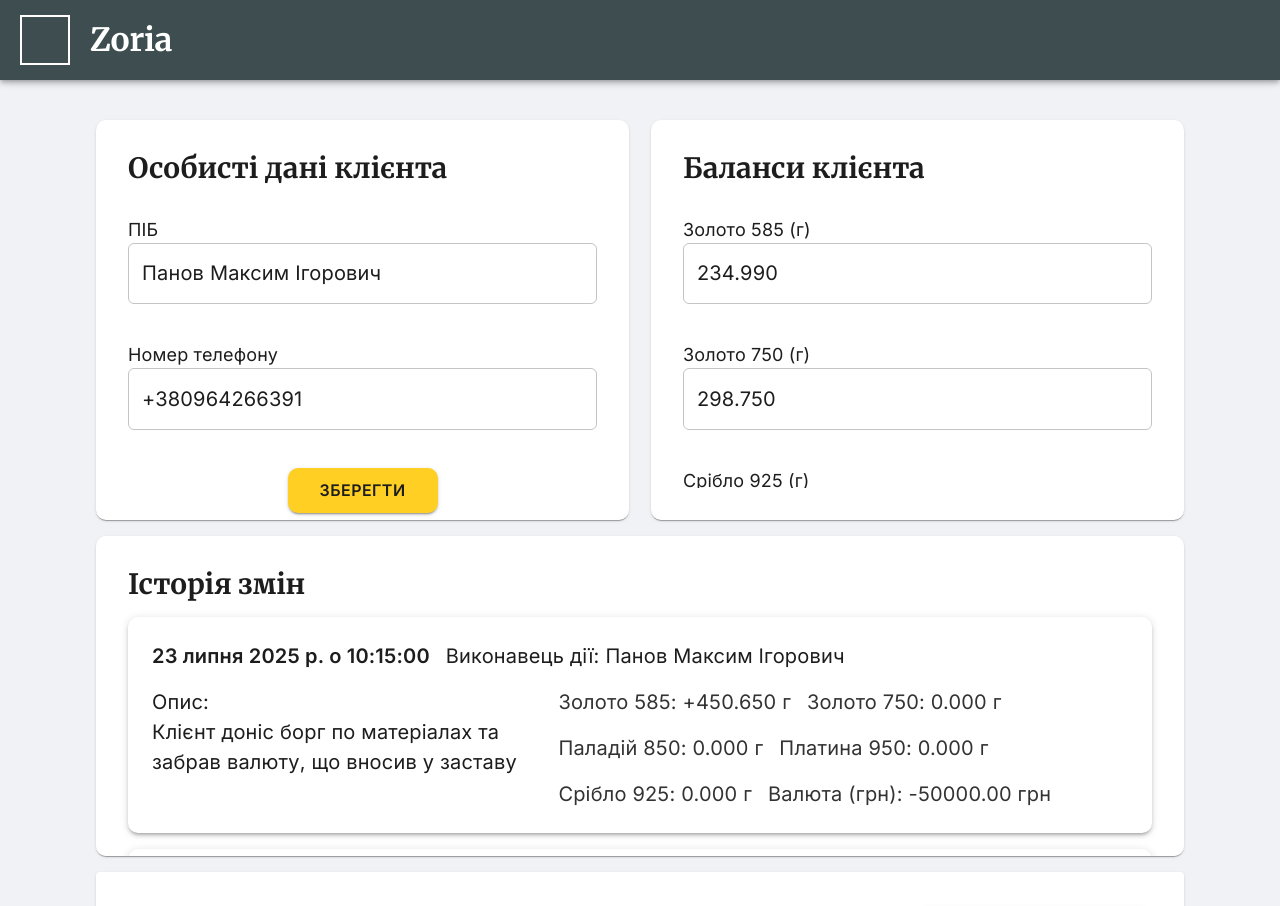
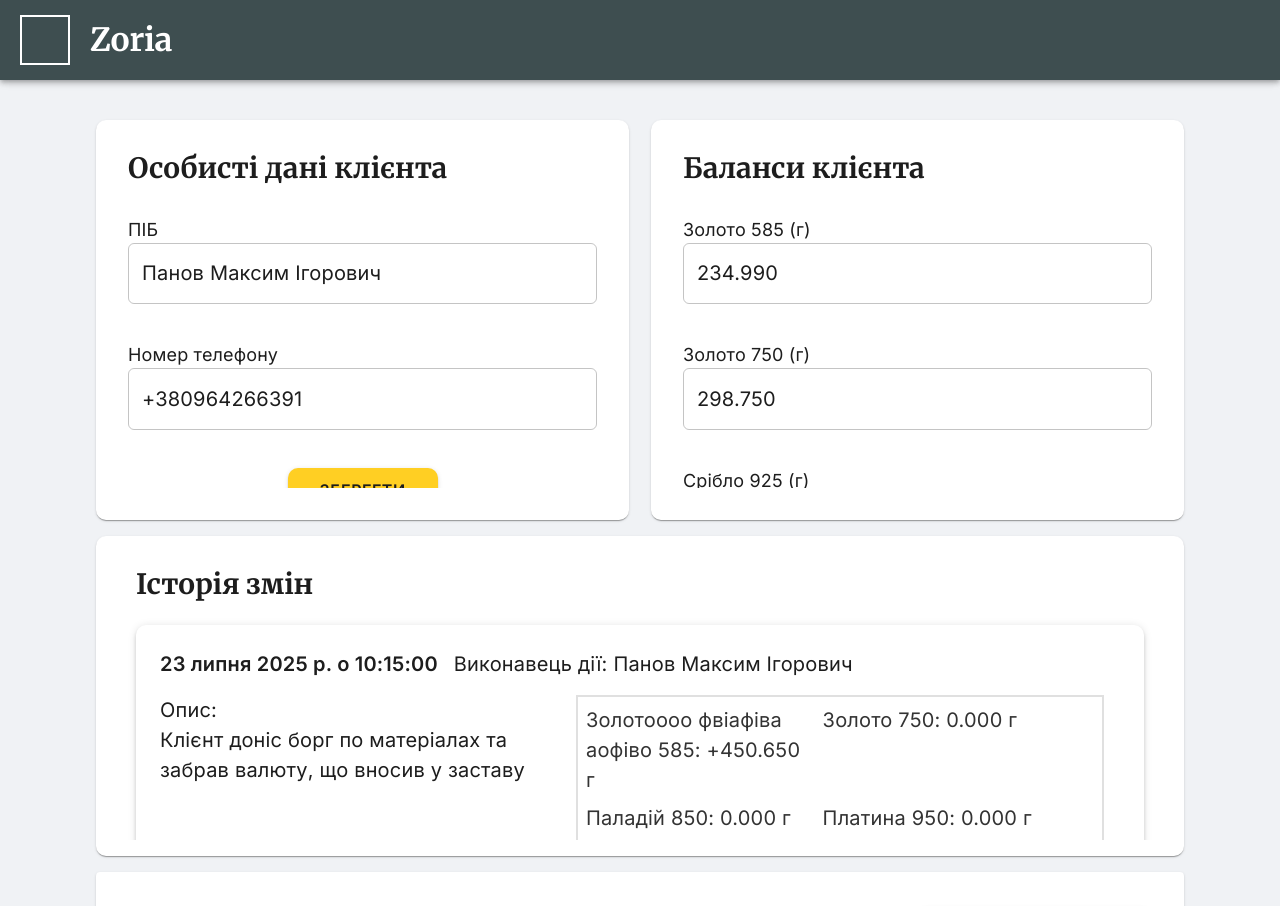
Before and after one commit to zoria-jewelry/app-frontend, a React (Vite) app: page /customers/1 in a window 1280 px wide. Shown: the top 906 px of the page. Built offline with nearby package versions, Linux system fonts and the light colour scheme; no server answers; some icons are missing.

Commit message:
Fix visual errors in chrome

```diff
--- a/public/audit-records.json
+++ b/public/audit-records.json
@@ -8,7 +8,7 @@
             "affectedCustomerFullName": "Недашківська Валерія Віталіївна",
             "description": "Клієнт доніс борг по матеріалах та забрав валюту, що вносив у заставу",
             "entryRows": [
-                { "materialName": "Золото 585", "delta": 450.65 },
+                { "materialName": "Золотоооо фвіафіва аофіво 585", "delta": 450.65 },
                 { "materialName": "Золото 750", "delta": 0 },
                 { "materialName": "Паладій 850", "delta": 0 },
                 { "materialName": "Платина 950", "delta": 0 },
--- a/src/api/employeesApiClient.ts
+++ b/src/api/employeesApiClient.ts
@@ -5,7 +5,7 @@ import type { CreateEmployeeFormData } from '../validation/schemas.ts';
 export class EmployeesApiClient extends AbstractApiClient {
     public static async get(page: number): Promise<EmployeesListDto | undefined> {
         console.log(`EmployeesApiClient.get: page - ${page + 1}`);
-        const params = { page: page + 1, isArchived: false, page_size: 3 };
+        const params = { page: page + 1, isArchived: false, page_size: 10 };
         return await this.apiRequest<EmployeesListDto>({ url: `/employees/`, params });
     }
 
@@ -18,7 +18,7 @@ export class EmployeesApiClient extends AbstractApiClient {
 
     public static async getArchived(page: number): Promise<EmployeesListDto | undefined> {
         console.log(`EmployeesApiClient.getArchived: page - ${page}`);
-        const params = { page: page + 1, isArchived: true, page_size: 3 };
+        const params = { page: page + 1, isArchived: true, page_size: 10 };
         return await this.apiRequest<EmployeesListDto>({ url: `/employees/`, params });
     }
 
--- a/src/components/common/OrdersTableComponent.tsx
+++ b/src/components/common/OrdersTableComponent.tsx
@@ -101,7 +101,11 @@ const OrdersTableComponent = ({ orders, setPage, updateCallback }: OrdersTablePr
                                             key={`product-name-${entry.productId}-${order.id}`}
                                             variant="body2"
                                             noWrap
-                                            overflow="scroll"
+                                            sx={{
+                                                overflow: 'hidden',
+                                                textOverflow: 'ellipsis',
+                                                whiteSpace: 'nowrap',
+                                            }}
                                         >
                                             {entry.productName}
                                         </Typography>
--- a/src/components/customer/CustomerAuditRecordsComponent.tsx
+++ b/src/components/customer/CustomerAuditRecordsComponent.tsx
@@ -27,7 +27,7 @@ const CustomerAuditRecordsComponent = () => {
     }, [customerId]);
 
     return (
-        <>
+        <Box overflow="scroll" padding={theme.spacing(2)}>
             {records.map((record) => (
                 <Paper
                     key={record.id}
@@ -36,6 +36,7 @@ const CustomerAuditRecordsComponent = () => {
                         width: '100%',
                         boxShadow: 3,
                         padding: theme.spacing(6),
+                        marginBottom: theme.spacing(1),
                     }}
                 >
                     <Box
@@ -52,7 +53,7 @@ const CustomerAuditRecordsComponent = () => {
                             Виконавець дії: {record.actorFullName}
                         </Typography>
                     </Box>
-                    <Box display="flex" flexWrap="wrap" gap={theme.spacing(4)}>
+                    <Box display="flex" flexWrap="wrap" gap={theme.spacing(8)}>
                         <Box width={isMd ? '100%' : '40%'}>
                             <Typography variant="body1" color="textPrimary">
                                 Опис:
@@ -65,20 +66,23 @@ const CustomerAuditRecordsComponent = () => {
                             width={isMd ? '100%' : '55%'}
                             display="flex"
                             flexWrap="wrap"
-                            gap={theme.spacing(4)}
+                            gap={theme.spacing(2)}
+                            border={`2px solid ${theme.palette.divider}`}
+                            padding={theme.spacing(2)}
                         >
                             {record.entryRows.map((entry) => (
                                 <Typography
                                     key={entry.materialName}
                                     variant="body1"
                                     color="textSecondary"
+                                    width={isMd ? '95%' : '45%'}
                                 >{`${entry.materialName}: ${entry.delta > 0 ? '+' : ''}${toFixedNumber(entry.delta, entry.isMoney ? 2 : 3)} ${entry.isMoney ? 'грн' : 'г'}`}</Typography>
                             ))}
                         </Box>
                     </Box>
                 </Paper>
             ))}
-        </>
+        </Box>
     );
 };
 
--- a/src/components/customer/UpdateCustomerInfoComponent.tsx
+++ b/src/components/customer/UpdateCustomerInfoComponent.tsx
@@ -54,7 +54,11 @@ const UpdateCustomerInfoComponent = () => {
     }, [customerId]);
 
     return (
-        <form onSubmit={handleSubmit(onSubmit)} style={{ marginTop: theme.spacing(8) }} noValidate>
+        <form
+            onSubmit={handleSubmit(onSubmit)}
+            style={{ marginTop: theme.spacing(8), width: '100%', overflow: 'auto' }}
+            noValidate
+        >
             <FormControl fullWidth>
                 <FormLabel htmlFor="full-name">ПІБ</FormLabel>
                 <TextField
@@ -104,6 +108,7 @@ const UpdateCustomerInfoComponent = () => {
                     display: 'flex',
                     alignItems: 'center',
                     marginTop: theme.spacing(2),
+                    marginBottom: theme.spacing(2),
                 }}
             >
                 <Button variant="contained" color="primary" type="submit">
--- a/src/components/modal/employees/EmployeesArchiveComponent.tsx
+++ b/src/components/modal/employees/EmployeesArchiveComponent.tsx
@@ -181,7 +181,7 @@ const EmployeesArchiveComponent = (props: EmployeesArchiveComponentProps) => {
                 }}
                 rowsPerPageOptions={[]}
                 page={page}
-                rowsPerPage={3}
+                rowsPerPage={10}
                 style={{
                     marginTop: theme.spacing(4),
                     border: 0,
--- a/src/pages/CustomerInfoPage.tsx
+++ b/src/pages/CustomerInfoPage.tsx
@@ -102,12 +102,16 @@ const CustomerInfoPage = () => {
                     marginTop: theme.spacing(4),
                     maxHeight: '40vh',
                     borderRadius: '10px',
-                    overflow: 'scroll',
                     alignItems: 'stretch',
                     paddingBottom: theme.spacing(4),
                 }}
             >
-                <Typography variant="h3" textAlign="left" width="100%">
+                <Typography
+                    variant="h3"
+                    textAlign="left"
+                    width="100%"
+                    marginLeft={theme.spacing(2)}
+                >
                     Історія змін
                 </Typography>
                 <CustomerAuditRecordsComponent />
--- a/src/pages/EmployeePage.tsx
+++ b/src/pages/EmployeePage.tsx
@@ -183,7 +183,7 @@ const EmployeePage = () => {
                 }}
                 rowsPerPageOptions={[]}
                 page={page}
-                rowsPerPage={3}
+                rowsPerPage={10}
                 style={{
                     marginTop: theme.spacing(4),
                     border: 0,
```
